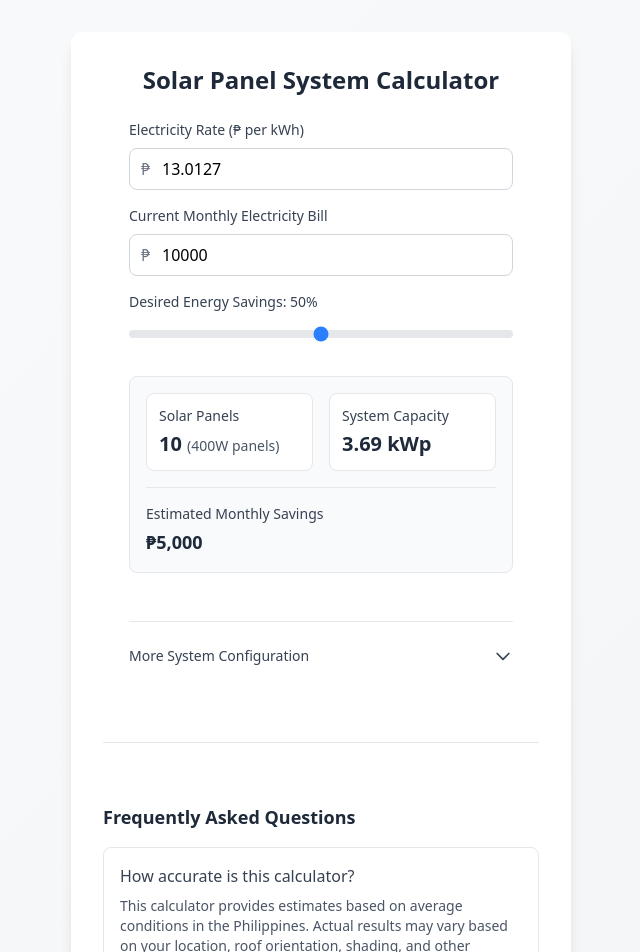
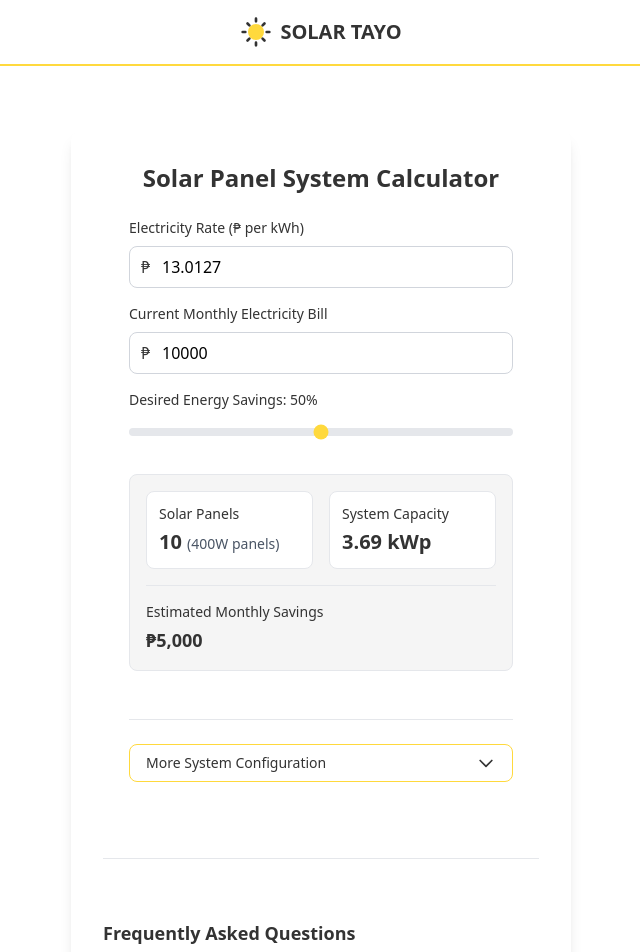
Before and after one commit to MojoJolo/solarcalc, a Vue app: page / in a window 1280 px wide. Shown: the top 952 px of the page, without its empty margins (319-959 px from the left). Built offline with nearby package versions, Linux system fonts and the light colour scheme.

Commit message:
added design

```diff
--- a/src/components/HomeView.vue
+++ b/src/components/HomeView.vue
@@ -42,72 +42,85 @@ const recommendedPanelCount = computed(() => {
 </script>
 
 <template>
-    <div class="min-h-screen flex items-center justify-center bg-gradient-to-br from-gray-50 to-gray-100">
+    <div class="min-h-screen flex flex-col items-center bg-white">
+        <!-- Header with Logo -->
+        <header class="w-full py-4 px-4 sm:px-6 flex items-center justify-center border-b-2 border-[#FFD93D]">
+            <div class="flex items-center space-x-2">
+                <svg class="w-8 h-8" viewBox="0 0 24 24" fill="none" xmlns="http://www.w3.org/2000/svg">
+                    <circle cx="12" cy="12" r="6" fill="#FFD93D"/>
+                    <path d="M12 2V4M12 20V22M4 12H2M22 12H20M5.64 5.64L7.05 7.05M16.95 16.95L18.36 18.36M5.64 18.36L7.05 16.95M16.95 7.05L18.36 5.64" stroke="#333333" stroke-width="2" stroke-linecap="round"/>
+                </svg>
+                <span class="text-xl font-bold text-[#333333]">SOLAR TAYO</span>
+            </div>
+        </header>
+
+        <!-- Calculator Container -->
+        <div class="flex-1 flex items-center justify-center w-full py-8">
             <div class="w-full min-w-[300px] sm:w-[400px] md:w-[500px] p-2 sm:p-4 md:p-8 bg-white rounded-xl shadow-lg mt-4 mb-4 sm:mt-8 sm:mb-8">
-            <h1 class="text-xl sm:text-2xl font-bold mb-4 sm:mb-6 text-center text-gray-800">Solar Panel System Calculator</h1>
+                <h1 class="text-xl sm:text-2xl font-bold mb-4 sm:mb-6 text-center text-[#333333]">Solar Panel System Calculator</h1>
                 <div class="flex flex-col items-center space-y-3 sm:space-y-4">
                     <div class="w-full sm:w-96">
-                    <label class="block mb-1 sm:mb-2 text-sm font-medium text-gray-700">Electricity Rate (₱ per kWh)</label>
+                        <label class="block mb-1 sm:mb-2 text-sm font-medium text-[#333333]">Electricity Rate (₱ per kWh)</label>
                         <div class="relative">
-                        <span class="absolute left-3 top-1/2 -translate-y-1/2 text-gray-500">₱</span>
+                            <span class="absolute left-3 top-1/2 -translate-y-1/2 text-[#333333]">₱</span>
                             <input
                                 type="number"
                                 v-model="costPerKwh"
                                 step="0.1"
-                            class="w-full pl-8 py-2 border border-gray-300 rounded-lg focus:ring-2 focus:ring-blue-500 focus:border-blue-500 transition-all"
+                                class="w-full pl-8 py-2 border border-gray-300 rounded-lg focus:ring-2 focus:ring-[#FFD93D] focus:border-[#FFD93D] transition-all"
                             >
                         </div>
                     </div>
 
                     <div class="w-full sm:w-96">
-                    <label class="block mb-1 sm:mb-2 text-sm font-medium text-gray-700">Current Monthly Electricity Bill</label>
+                        <label class="block mb-1 sm:mb-2 text-sm font-medium text-[#333333]">Current Monthly Electricity Bill</label>
                         <div class="relative">
-                        <span class="absolute left-3 top-1/2 -translate-y-1/2 text-gray-500">₱</span>
+                            <span class="absolute left-3 top-1/2 -translate-y-1/2 text-[#333333]">₱</span>
                             <input
                                 type="number"
                                 v-model="monthlyBill"
                                 placeholder="Enter your current bill amount"
-                            class="w-full pl-8 py-2 border border-gray-300 rounded-lg focus:ring-2 focus:ring-blue-500 focus:border-blue-500 transition-all"
+                                class="w-full pl-8 py-2 border border-gray-300 rounded-lg focus:ring-2 focus:ring-[#FFD93D] focus:border-[#FFD93D] transition-all"
                             >
                         </div>
                     </div>
 
                     <div class="w-full sm:w-96">
-                    <label class="block mb-1 sm:mb-2 text-sm font-medium text-gray-700">Desired Energy Savings: {{ targetSavings }}%</label>
+                        <label class="block mb-1 sm:mb-2 text-sm font-medium text-[#333333]">Desired Energy Savings: {{ targetSavings }}%</label>
                         <input
                             type="range"
                             v-model="targetSavings"
                             min="0"
                             max="100"
                             step="1"
-                        class="w-full h-2 bg-gray-200 rounded-lg appearance-none cursor-pointer accent-blue-500"
+                            class="w-full h-2 bg-gray-200 rounded-lg appearance-none cursor-pointer accent-[#FFD93D]"
                         >
                     </div>
 
-                <div class="w-full sm:w-96 mt-4 p-3 sm:p-4 bg-gray-50 border border-gray-200 rounded-lg space-y-3 sm:space-y-4">
+                    <div class="w-full sm:w-96 mt-4 p-3 sm:p-4 bg-[#F5F5F5] border border-gray-200 rounded-lg space-y-3 sm:space-y-4">
                         <div class="grid grid-cols-2 gap-3 sm:gap-4">
                             <div class="p-2 sm:p-3 bg-white rounded-lg border border-gray-200">
-                            <p class="text-sm font-medium text-gray-700 mb-1">Solar Panels</p>
-                            <p class="text-lg sm:text-xl font-bold text-gray-800">
+                                <p class="text-sm font-medium text-[#333333] mb-1">Solar Panels</p>
+                                <p class="text-lg sm:text-xl font-bold text-[#333333]">
                                     {{ recommendedPanelCount }} <span class="text-xs sm:text-sm font-normal text-gray-600">({{ selectedPanelWattage }}W panels)</span>
                                 </p>
                             </div>
                             <div class="p-2 sm:p-3 bg-white rounded-lg border border-gray-200">
-                            <p class="text-sm font-medium text-gray-700 mb-1">System Capacity</p>
-                            <p class="text-lg sm:text-xl font-bold text-gray-800">{{ recommendedSystemSize }} kWp</p>
+                                <p class="text-sm font-medium text-[#333333] mb-1">System Capacity</p>
+                                <p class="text-lg sm:text-xl font-bold text-[#333333]">{{ recommendedSystemSize }} kWp</p>
                             </div>
                         </div>
 
                         <div class="pt-3 sm:pt-4 border-t border-gray-200">
-                        <p class="text-sm font-medium text-gray-700 mb-1">Estimated Monthly Savings</p>
-                        <p class="text-base sm:text-lg font-semibold text-gray-800">₱{{ savingsAmount }}</p>
+                            <p class="text-sm font-medium text-[#333333] mb-1">Estimated Monthly Savings</p>
+                            <p class="text-base sm:text-lg font-semibold text-[#333333]">₱{{ savingsAmount }}</p>
                         </div>
                     </div>
 
                     <div class="w-full sm:w-96 mt-6 sm:mt-8 pt-4 sm:pt-6 border-t border-gray-200">
                         <button
                             @click="isConfigExpanded = !isConfigExpanded"
-                        class="flex items-center justify-between w-full text-sm font-medium text-gray-700 hover:text-gray-900 focus:outline-none"
+                            class="flex items-center justify-between w-full text-sm font-medium text-[#333333] border border-[#FFD93D] rounded-lg px-4 py-2 hover:bg-[#FFD93D] transition-colors"
                         >
                             <span>More System Configuration</span>
                             <svg
@@ -126,14 +139,14 @@ const recommendedPanelCount = computed(() => {
                             :class="{ 'max-h-0 overflow-hidden': !isConfigExpanded, 'max-h-96': isConfigExpanded }"
                         >
                             <div>
-                            <label class="block mb-1 sm:mb-2 text-sm font-medium text-gray-700">Panel Wattage: {{ selectedPanelWattage }}W</label>
+                                <label class="block mb-1 sm:mb-2 text-sm font-medium text-[#333333]">Panel Wattage: {{ selectedPanelWattage }}W</label>
                                 <input
                                     type="range"
                                     v-model="selectedPanelWattage"
                                     :min="MIN_PANEL_WATTAGE"
                                     :max="MAX_PANEL_WATTAGE"
                                     step="10"
-                                class="w-full h-2 bg-gray-200 rounded-lg appearance-none cursor-pointer accent-blue-500"
+                                    class="w-full h-2 bg-gray-200 rounded-lg appearance-none cursor-pointer accent-[#FFD93D]"
                                 >
                                 <div class="flex justify-between text-xs text-gray-500 mt-1">
                                     <span>300W</span>
@@ -142,14 +155,14 @@ const recommendedPanelCount = computed(() => {
                             </div>
 
                             <div>
-                            <label class="block mb-1 sm:mb-2 text-sm font-medium text-gray-700">System Efficiency: {{ systemEfficiency }}%</label>
+                                <label class="block mb-1 sm:mb-2 text-sm font-medium text-[#333333]">System Efficiency: {{ systemEfficiency }}%</label>
                                 <input
                                     type="range"
                                     v-model="systemEfficiency"
                                     min="70"
                                     max="95"
                                     step="1"
-                                class="w-full h-2 bg-gray-200 rounded-lg appearance-none cursor-pointer accent-blue-500"
+                                    class="w-full h-2 bg-gray-200 rounded-lg appearance-none cursor-pointer accent-[#FFD93D]"
                                 >
                                 <p class="mt-2 text-xs sm:text-sm text-gray-600">Includes panel efficiency, inverter loss, and other system losses</p>
                             </div>
@@ -159,17 +172,17 @@ const recommendedPanelCount = computed(() => {
 
                 <!-- FAQ Section -->
                 <div class="mt-8 sm:mt-15 pt-6 sm:pt-15 border-t border-gray-200">
-                <h2 class="text-base sm:text-lg font-semibold text-gray-800 mb-3 sm:mb-4">Frequently Asked Questions</h2>
+                    <h2 class="text-base sm:text-lg font-semibold text-[#333333] mb-3 sm:mb-4">Frequently Asked Questions</h2>
                     <div class="space-y-3 sm:space-y-4">
                         <div class="border border-gray-200 rounded-lg p-3 sm:p-4">
-                        <h3 class="font-medium text-gray-700">How accurate is this calculator?</h3>
+                            <h3 class="font-medium text-[#333333]">How accurate is this calculator?</h3>
                             <p class="mt-2 text-xs sm:text-sm text-gray-600">This calculator provides estimates based on average conditions in the Philippines. Actual results may vary based on your location, roof orientation, shading, and other factors.</p>
                         </div>
 
                         <div class="border border-gray-200 rounded-lg p-3 sm:p-4">
-                        <h3 class="font-medium text-gray-700">What is the source of the electricity rate?</h3>
+                            <h3 class="font-medium text-[#333333]">What is the source of the electricity rate?</h3>
                             <p class="mt-2 text-xs sm:text-sm text-gray-600">The default electricity rate is based on Meralco's April 2025 residential rates of ₱13.0127 per kWh. This rate includes generation, transmission, and other charges. You can adjust this rate to match your current electricity provider's rates. Rates may vary depending on your location and consumption level.</p>
-                        <p class="mt-2 text-xs sm:text-sm text-gray-500">Source: <a href="https://company.meralco.com.ph/news-and-advisories/higher-rates-april-2025" target="_blank" class="text-blue-600 hover:underline">Meralco April 2025 Rates</a></p>
+                            <p class="mt-2 text-xs sm:text-sm text-gray-500">Source: <a href="https://company.meralco.com.ph/news-and-advisories/higher-rates-april-2025" target="_blank" class="text-[#333333] hover:text-[#FFD93D] underline hover:no-underline">Meralco April 2025 Rates</a></p>
                         </div>
                     </div>
                 </div>
@@ -177,9 +190,10 @@ const recommendedPanelCount = computed(() => {
                 <!-- Footer -->
                 <div class="mt-6 sm:mt-8 pt-4 sm:pt-6 border-t border-gray-200 text-center">
                     <p class="text-xs sm:text-sm text-gray-600">
-                    Made using AI with the help of <a href="https://jolo.xyz/" target="_blank" class="text-blue-600 hover:underline">Jolo</a>.
+                        Made using AI with the help of <a href="https://jolo.xyz/" target="_blank" class="text-[#333333] hover:text-[#FFD93D] underline hover:no-underline">Jolo</a>.
                     </p>
                 </div>
             </div>
         </div>
+    </div>
 </template>
```
Lines whose indentation alone changed are shown as unchanged.
